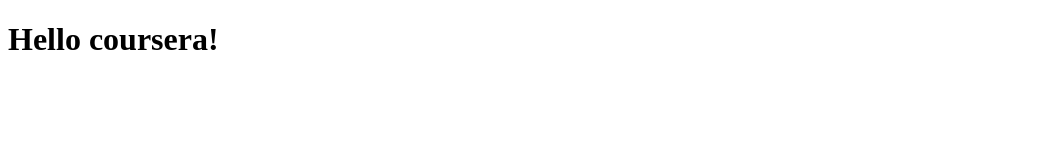
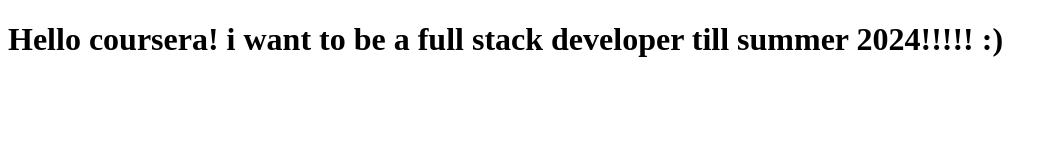
Before and after one commit to raiha2/coursera-test, a plain HTML site: page site/index.html in a window 1280 px wide. Shown: the whole page, without its empty margins (0-1057 px from the left). Drawn offline with Linux system fonts and the light colour scheme.

Commit message:
small addition

```diff
--- a/site/index.html
+++ b/site/index.html
@@ -4,6 +4,6 @@
 	<title>Hello coursera!</title>
 </head>
 <body>
-<h1>Hello coursera!</h1>
+<h1>Hello coursera! i want to be a full stack developer till summer 2024!!!!!  :)</h1>
 </body>
 </html>
```
